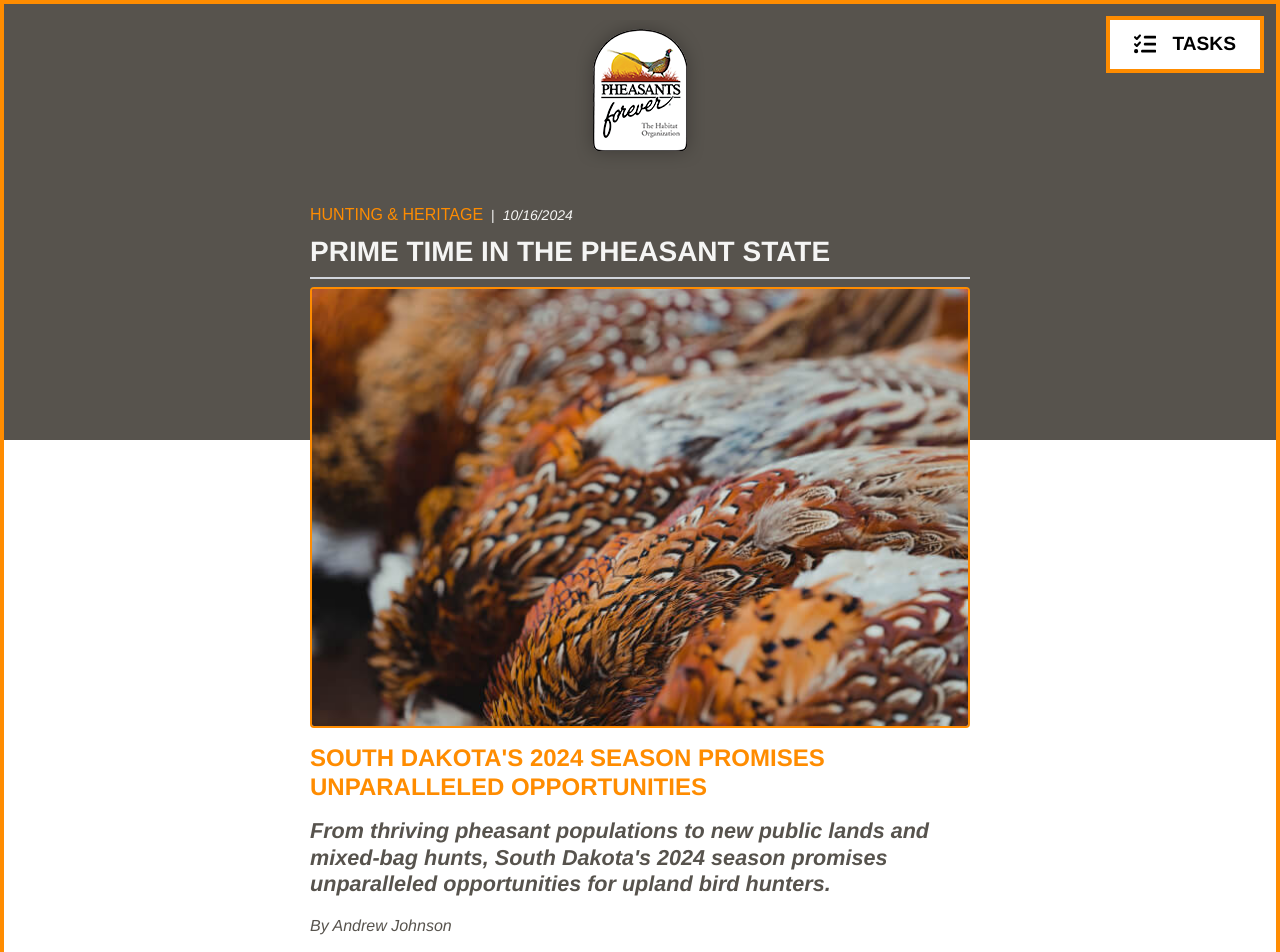
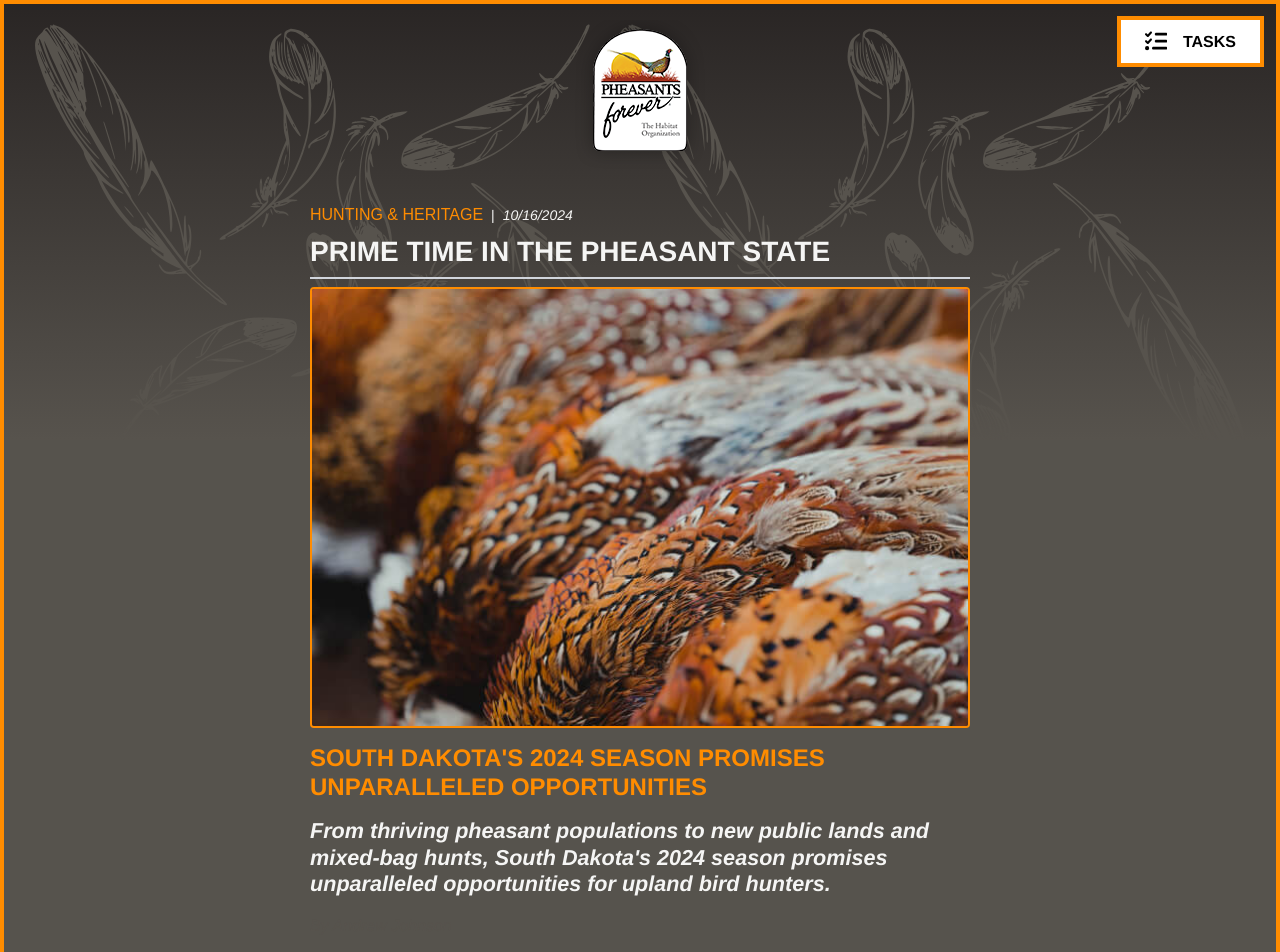
Before and after one commit to joetower/pf-cc, a website: page index.html in a window 1280 px wide. Shown: the top 952 px of the page. Drawn offline with Linux system fonts and the dark colour scheme; files whose address does not match are found by name; a web font is replaced by a local one.

Commit message:
Make dark mode a bit more interesting

```diff
--- a/src/main.css
+++ b/src/main.css
@@ -38,6 +38,9 @@
 	--site-global--font-size--large: clamp(1rem, calc(2vw + 1rem), 1.5rem);
 	--site-global--font-size--xlarge: clamp(1.2rem, calc(2vw + 1rem), 2rem);
 	--site-global--font-size--xxlarge: clamp(1.5rem, calc(2vw + 1rem), 4rem);
+
+  --site-global--font-size--button: clamp(0.9rem, calc(2vw + 1rem), 1rem);
+
   --site-global--font-size--h1: clamp(1.4rem, calc(2vw + 1rem), 1.75rem);
 	--site-global--font-size--h2: clamp(0.9rem, calc(2vw + 1rem), 1.5rem);
 	--site-global--font-size--h3: clamp(0.9rem, calc(2vw + 1rem), 1.25rem);
@@ -117,7 +120,7 @@ h3 {
   top: 1rem;
   right: 1rem;
   padding: 0.5rem 1.5rem;
-  font-size: var(--site-global--font-size--base);
+  font-size: var(--site-global--font-size--button);
   font-weight: 700;
   text-transform: uppercase;
   border: 0.25rem solid var(--color-pf-orange);
@@ -211,30 +214,6 @@ h3 {
 
 .blog__byline {
   @apply text-base font-medium text-stone-600 italic;
-}
-
-@media (prefers-color-scheme: dark) {
-  .blog__title,
-  .blog__header__top,
-  #BlogHeaderDate {
-    @apply text-stone-100;
-  }
-
-  .blog__header {
-    @apply text-stone-100;
-
-    &::before {
-      content:"";
-      background-color: var(--color-stone-600);
-      position: absolute;
-      top: 0;
-      left: 0;
-      right: 0;
-      height: 55vh;
-      width: 100%;
-      z-index: -1;
-    }
-  }
 }
 
 
@@ -390,3 +369,45 @@ h3 {
 		animation-fill-mode: forwards;
   }
 }
+
+
+
+@media (prefers-color-scheme: dark) {
+  body {
+    background-color: hsl(36, 6%, 32%);
+  }
+  p,
+  .blog__intro,
+  .blog__title,
+  .blog__header__top,
+  #BlogHeaderDate {
+    @apply text-stone-100;
+  }
+
+  .blog__separator {
+    .dot {
+      background-color: white;
+    }
+  }
+
+  .blog__header {
+    @apply text-stone-100;
+
+    &::before {
+      content:"";
+      background: url(../assets/feathers.svg), linear-gradient(-180deg,rgba(41, 37, 36, 1) 0%, rgba(87, 83, 77, 1) 100%);
+      background-size: cover;
+      position: absolute;
+      top: 0;
+      left: 0;
+      right: 0;
+      height: 55vh;
+      width: 100%;
+      z-index: -1;
+    }
+  }
+
+  .blog__site__footer {
+    @apply bg-stone-700;
+  }
+}
```
Also changed, not shown: assets/feathers.svg (added), src/main-compiled.css.
